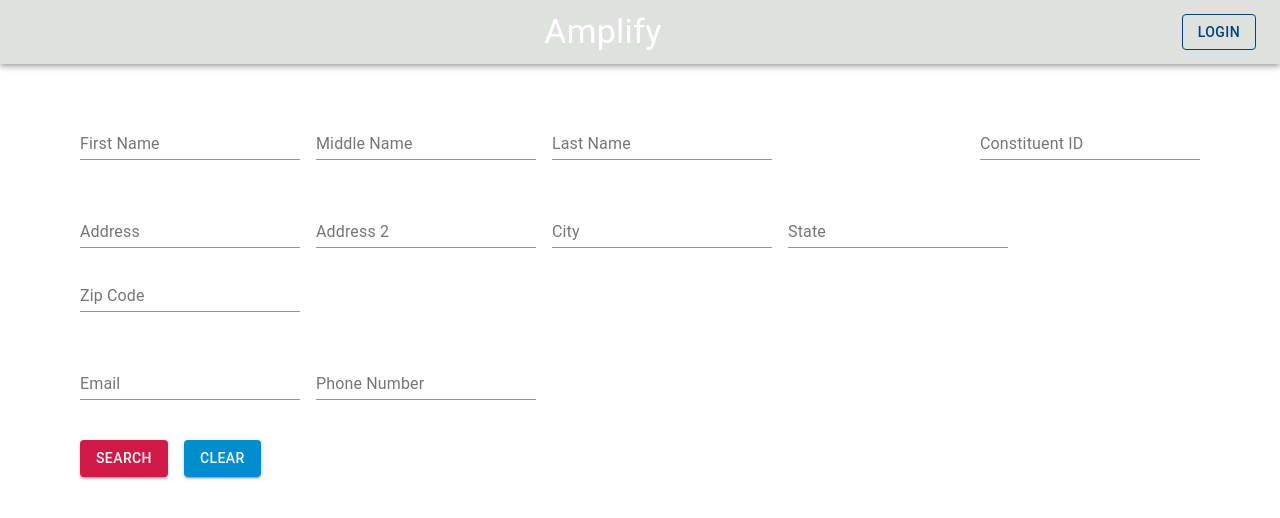
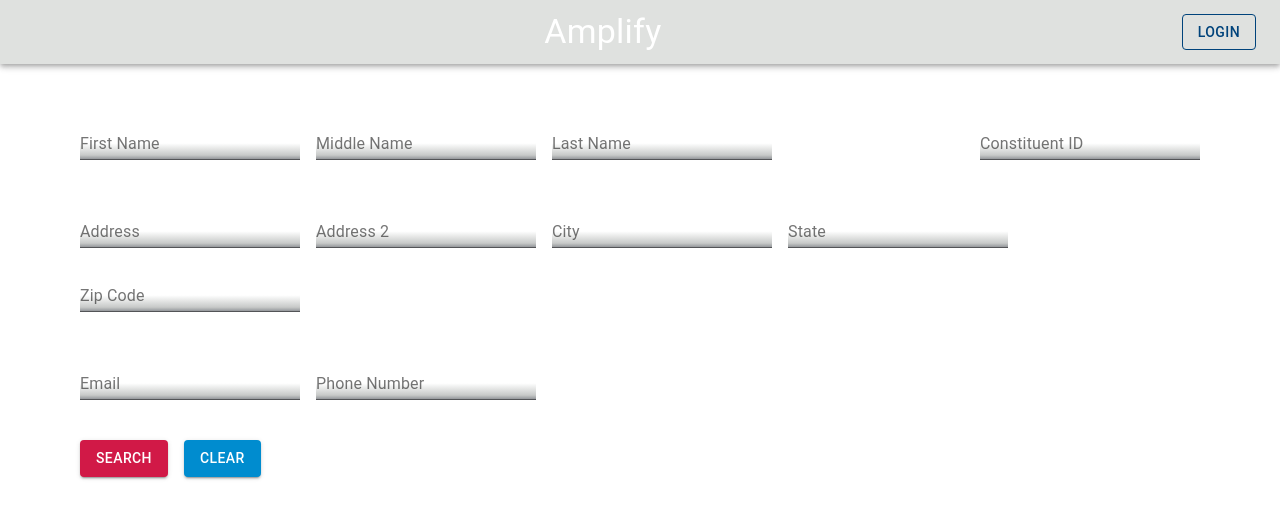
Before and after one commit to riteshsingla01/hackathon-front-end, a React (Create React App) app: page /search in a window 1280 px wide. Shown: the top 518 px of the page. Built offline with nearby package versions, Linux system fonts and the light colour scheme.

Commit message:
Added gradient for inputs

```diff
--- a/src/DefaultPageTheme.js
+++ b/src/DefaultPageTheme.js
@@ -4,6 +4,8 @@ const stjudered = '#d11947';
 const stjudewhite = '#ffffff';
 const stjudepurple = '#712d91';
 const stjudeblue = '#008ccf';
+const stjudedarkgray = '#878a8f';
+const stjudelightgray = '#c7c9c8';
 
 const theme = createMuiTheme({
   palette: {
@@ -22,7 +24,11 @@ const theme = createMuiTheme({
     poppingpurple: {
       backgroundColor: stjudepurple,
       color: stjudewhite
+    },
+    gradientgray: {
+      background: 'linear-gradient(to top, ' + stjudedarkgray + ', ' + stjudelightgray + ' 10%, ' + stjudewhite + ' 35%)'
     }
   }
 });
+
 export { theme };
--- a/src/SearchPage.js
+++ b/src/SearchPage.js
@@ -16,42 +16,42 @@ function SearchPage()
         <Grid container>
           <Grid container spacing={2} justify='left'>
             <Grid item>
-              <TextField id='first-name' label='First Name' />
+              <TextField id='first-name' label='First Name' style={theme.palette.gradientgray} />
             </Grid>
             <Grid item>
-              <TextField id='middle-name' label='Middle Name' />
+              <TextField id='middle-name' label='Middle Name' style={theme.palette.gradientgray} />
             </Grid>
             <Grid item>
-              <TextField id='last-name' label='Last Name' />
+              <TextField id='last-name' label='Last Name' style={theme.palette.gradientgray} />
             </Grid>
             <Grid item style={{ flexGrow: 2 }}></Grid>
             <Grid item>
-              <TextField id='constituent-id' label='Constituent ID' />
+              <TextField id='constituent-id' label='Constituent ID' style={theme.palette.gradientgray} />
             </Grid>
           </Grid>
           <Grid container style={{ marginTop: '2rem' }} spacing={2} justify='left'>
             <Grid item>
-              <TextField id='street1' label='Address' />
+              <TextField id='street1' label='Address' style={theme.palette.gradientgray} />
             </Grid>
             <Grid item>
-              <TextField id='street2' label='Address 2' />
+              <TextField id='street2' label='Address 2' style={theme.palette.gradientgray} />
             </Grid>
             <Grid item>
-              <TextField id='city' label='City' />
+              <TextField id='city' label='City' style={theme.palette.gradientgray} />
             </Grid>
             <Grid item>
-              <TextField id='state' label='State' />
+              <TextField id='state' label='State' style={theme.palette.gradientgray} />
             </Grid>
             <Grid item>
-              <TextField id='zip' label='Zip Code' />
+              <TextField id='zip' label='Zip Code' style={theme.palette.gradientgray} />
             </Grid>
           </Grid>
           <Grid container style={{ marginTop: '2rem' }} spacing={2} justify='left'>
             <Grid item>
-              <TextField id='email' label='Email' />
+              <TextField id='email' label='Email' style={theme.palette.gradientgray} />
             </Grid>
             <Grid item>
-              <TextField id='phone' label='Phone Number' />
+              <TextField id='phone' label='Phone Number' style={theme.palette.gradientgray} />
             </Grid>
           </Grid>
           <Grid container style={{ marginTop: '2rem' }} spacing={2} justify='left'>
```
